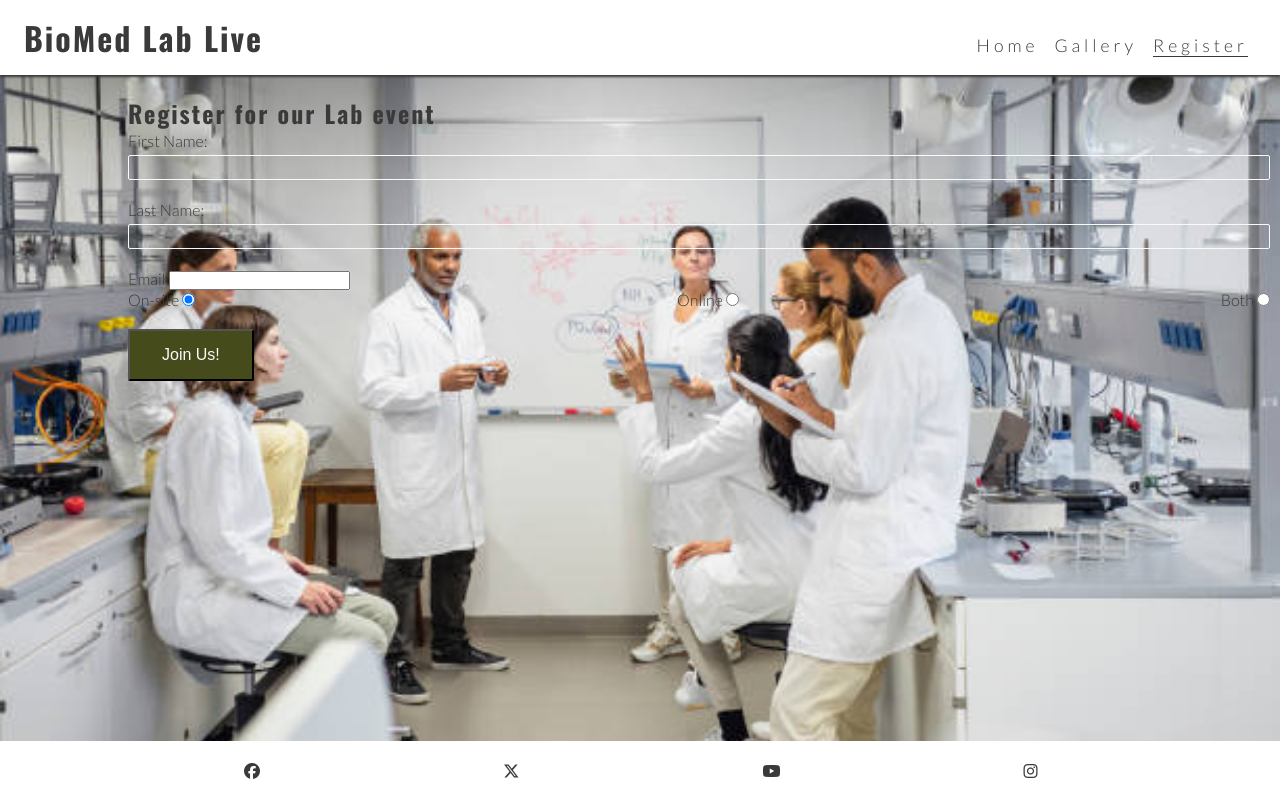
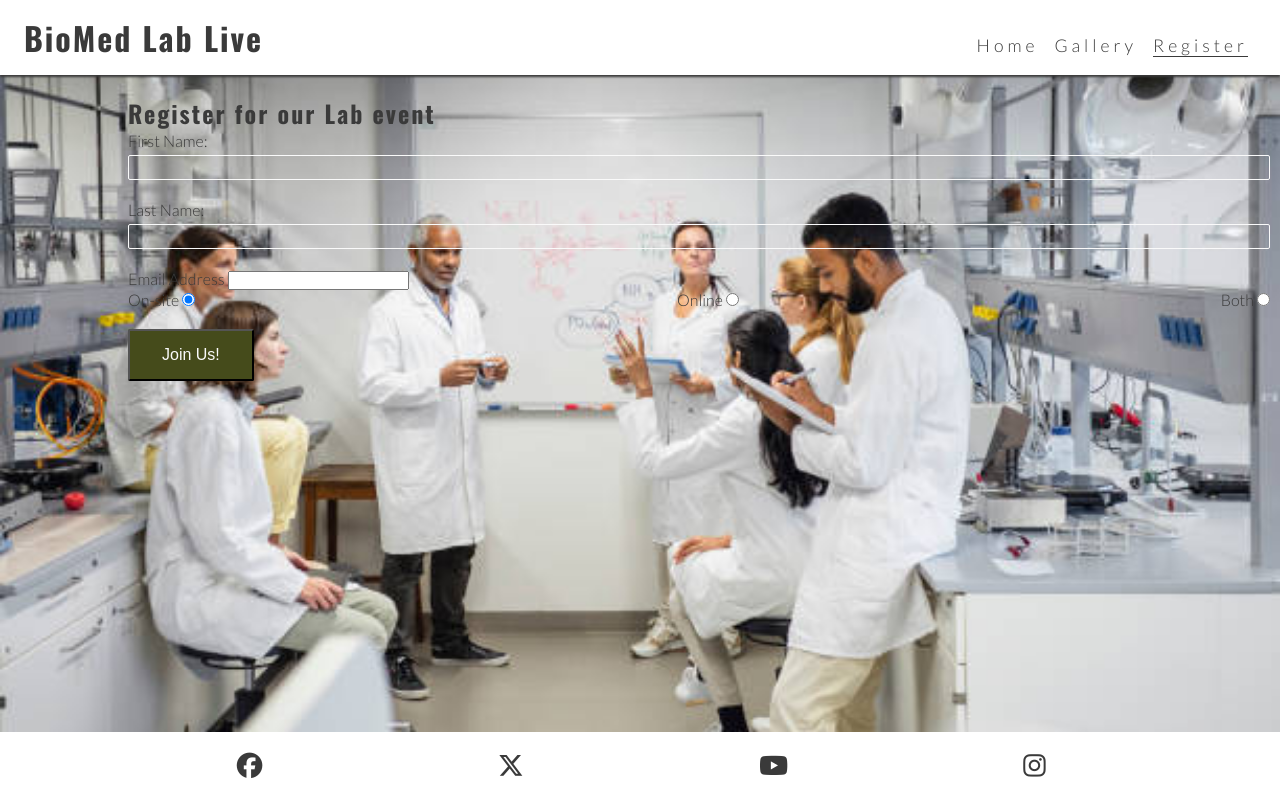
Before and after one commit to tayoai/milestone-project-one, a plain HTML site: page register.html in a window 1280 px wide. Drawn offline with nearby package versions, Linux system fonts and the light colour scheme; a web font is replaced by a local one.

Commit message:
Correct style font-size in social network and email in register

```diff
--- a/assets/css/style.css
+++ b/assets/css/style.css
@@ -252,7 +252,7 @@ main {
 }
 
 #social-networks i {
-    font-family: 160%;
+    font-size: 160%;
     padding: 5%;
     color: #3a3a3a;
 }
--- a/register.html
+++ b/register.html
@@ -46,7 +46,7 @@
                 <input type="text" id="last-name" name="last_name" class="text-input" required>
                 <br>
 
-                <label for="email">Email</label>
+                <label for="email-address">Email Address</label>
                 <input type="email" id="email-address" name="email_address" required>
                 <br>
                 <div class="radio-buttons">
```
